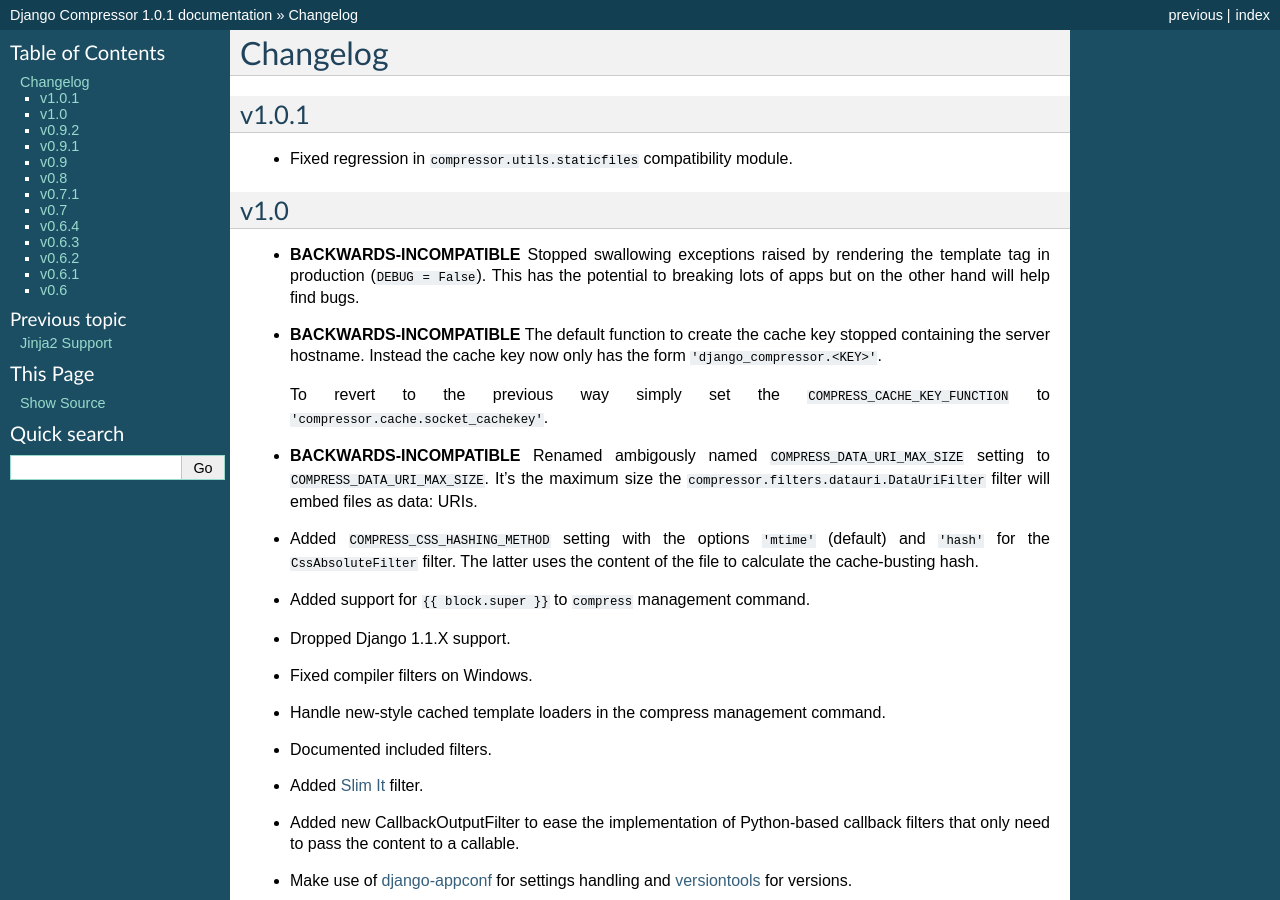
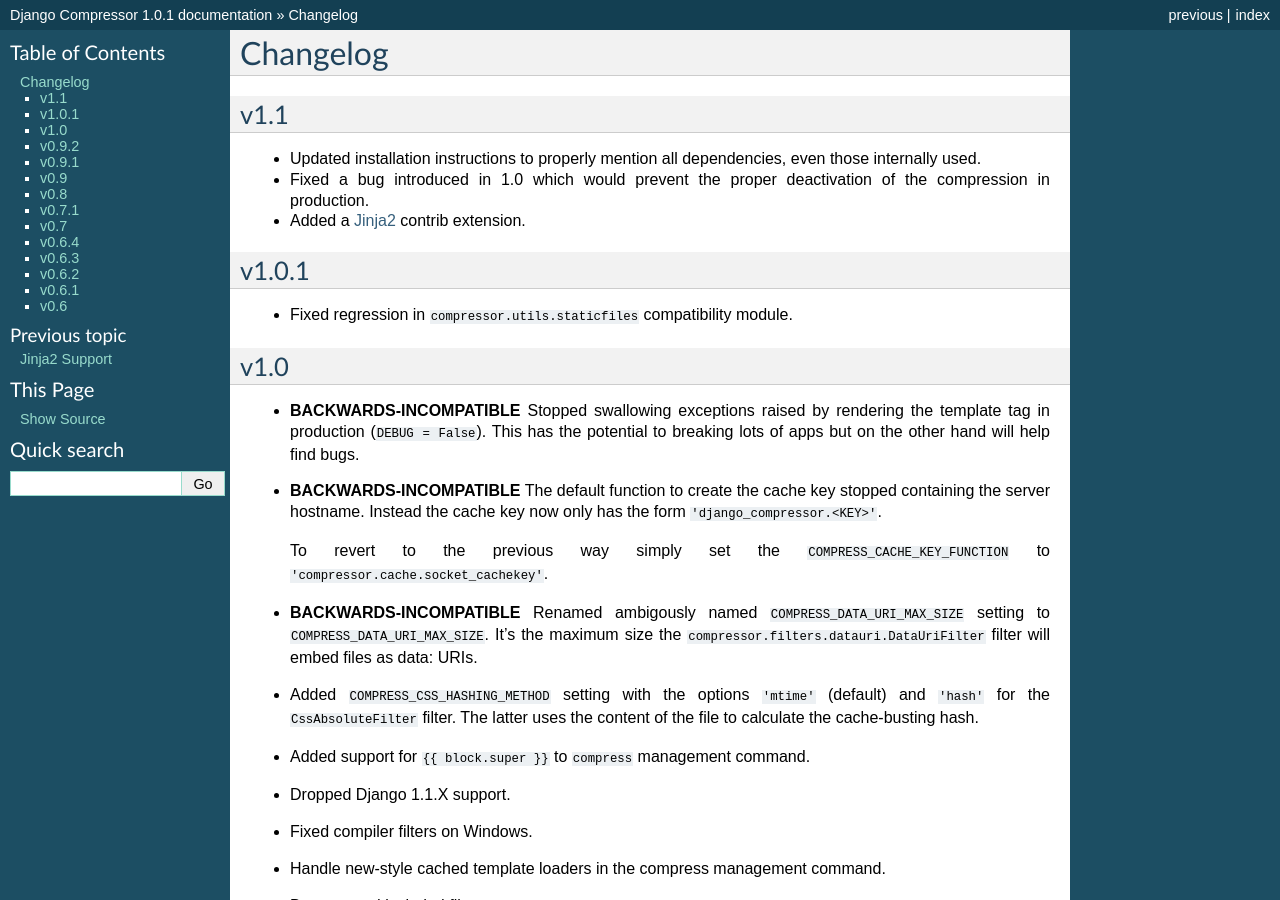
Before and after one commit to django-compressor/django-compressor, a Sphinx documentation site: the page built from docs/changelog.txt, in a window 1280 px wide and 900 px high. Built offline with Sphinx 7.4.7, drawn with Linux system fonts in a browser that asks for light colours.

Commit message:
Updated changelog.

```diff
--- a/docs/changelog.txt
+++ b/docs/changelog.txt
@@ -1,5 +1,18 @@
 Changelog
 =========
+
+v1.1
+----
+
+- Updated installation instructions to properly mention all dependencies,
+  even those internally used.
+
+- Fixed a bug introduced in 1.0 which would prevent the proper deactivation
+  of the compression in production.
+
+- Added a Jinja2_ contrib extension.
+
+.. _Jinja2: http://jinja.pocoo.org/2/
 
 v1.0.1
 ------
```
